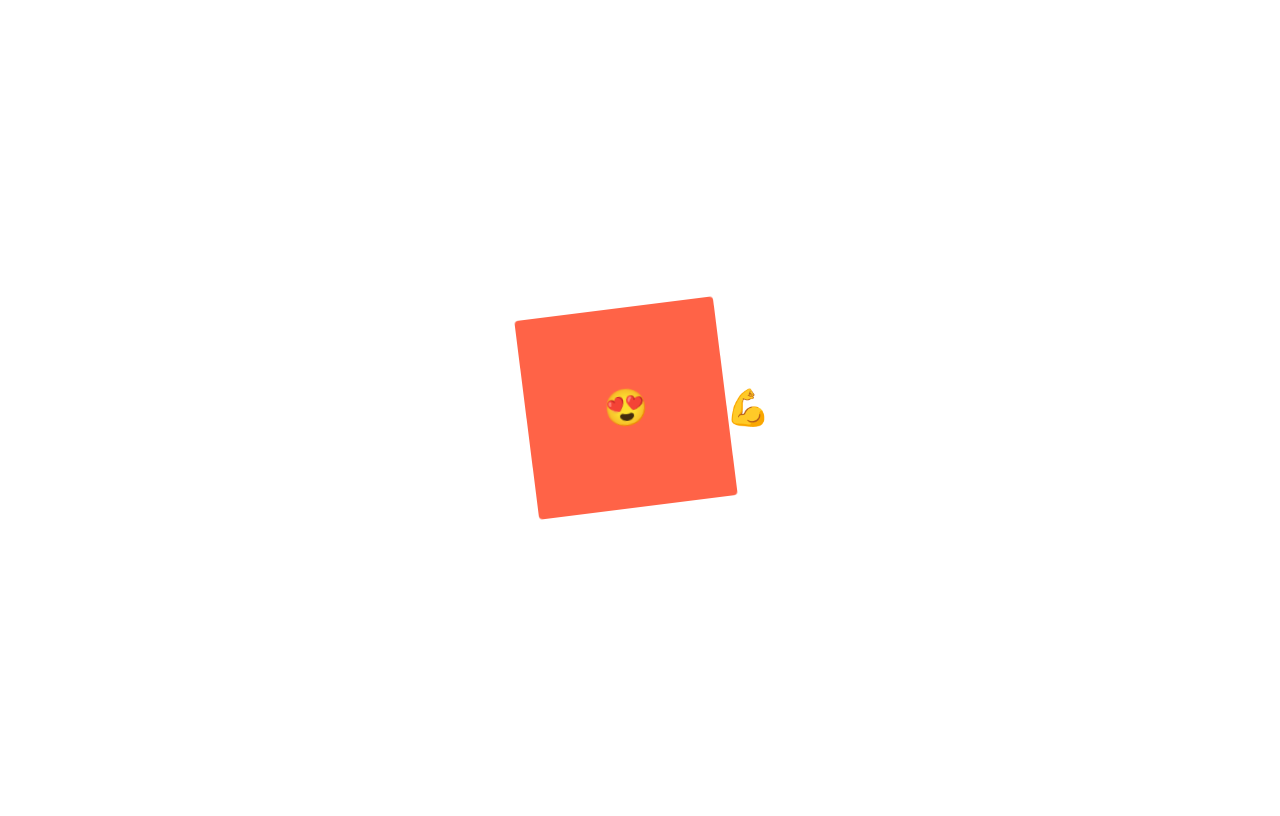
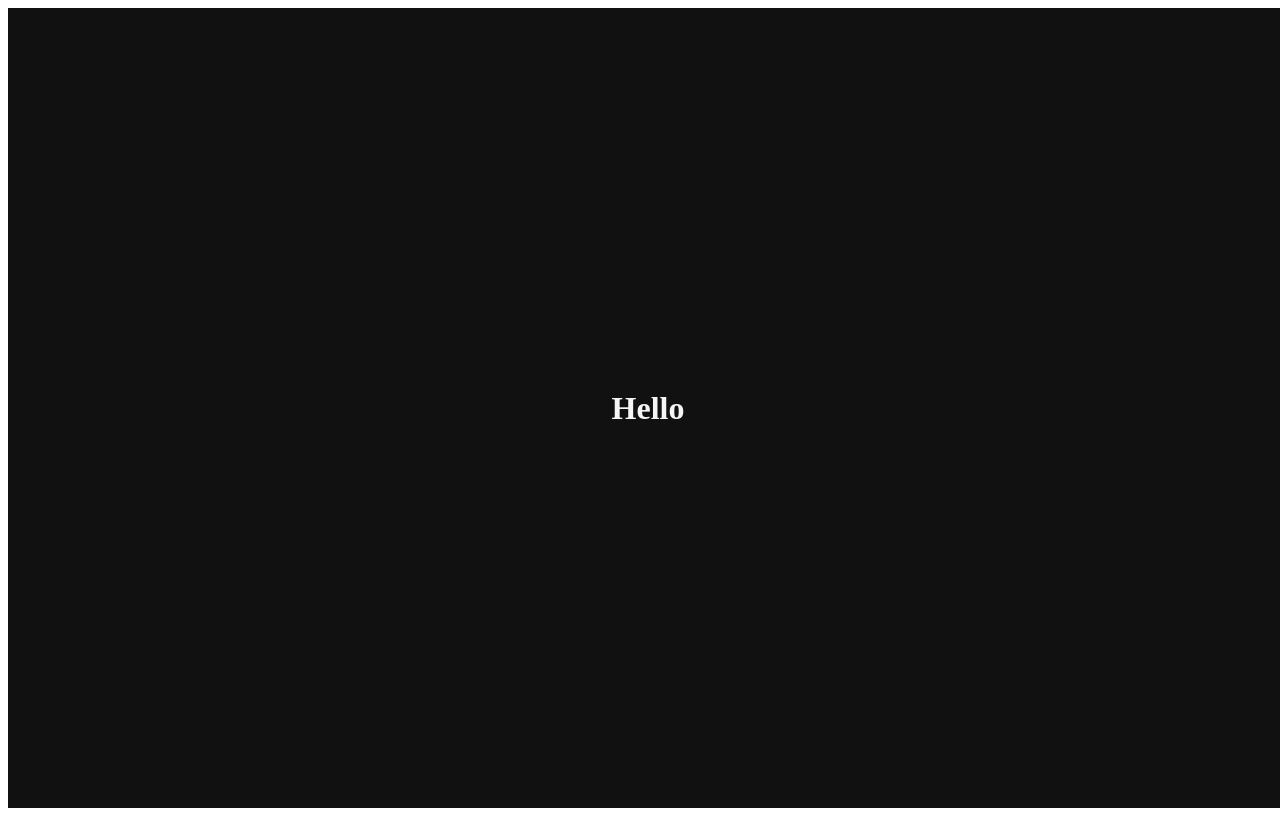
Before and after one commit to eunji-19/react-nomad-01, a React (Create React App) app: page / in a window 1280 px wide. Built offline with nearby package versions, Linux system fonts and the light colour scheme.

Commit message:
themeProvider

```diff
--- a/src/App.js
+++ b/src/App.js
@@ -10,78 +10,17 @@
   width: 100vw;
   justify-content: center;
   align-items: center;
+  background-color: ${(props) => props.theme.backgroundColor};
 `;
 
-const rotationAnimation = keyframes`
-    0% {
-        transform: rotate(0deg);
-        border-radius: 0px;
-    }
-    50% {
-        border-radius: 100px;
-    }
-    100% {
-        transform: rotate(360deg);
-        border-radius: 0px;
-    }
-`;
-
-/**
- * Styled-Componets 안의 element 선택하는 방법 1
- * <span></span>
- */
-// const Box = styled.div`
-//   height: 200px;
-//   width: 200px;
-//   background-color: tomato;
-//   animation: ${rotationAnimation} 1s linear infinite;
-//   display: flex;
-//   justify-content: center;
-//   align-items: center;
-//   span {
-//     font-size: 36px;
-//     &:hover {
-//       font-size: 50px;
-//     }
-//     &:active {
-//       opacity: 0;
-//     }
-//   }
-// `;
-
-/**
- * Styled-Componets 안의 element 선택하는 방법 2
- * <Emoji as="p"></Emoji>
- */
-const Emoji = styled.span`
-  font-size: 36px;
-`;
-const Box = styled.div`
-  height: 200px;
-  width: 200px;
-  background-color: tomato;
-  animation: ${rotationAnimation} 1s linear infinite;
-  display: flex;
-  justify-content: center;
-  align-items: center;
-  ${Emoji} {
-    &:hover {
-      font-size: 100px;
-    }
-    &:active {
-      opacity: 0;
-    }
-  }
+const Title = styled.h1`
+  color: ${(props) => props.theme.textColor};
 `;
 
 const App = () => {
   return (
     <Wrapper>
-      <Box>
-        {/* <span>😍</span> */}
-        <Emoji>😍</Emoji>
-      </Box>
-      <Emoji>💪</Emoji>
+      <Title>Hello</Title>
     </Wrapper>
   );
 };
--- a/src/index.js
+++ b/src/index.js
@@ -1,10 +1,23 @@
 import React from "react";
 import ReactDOM from "react-dom";
+import { ThemeProvider } from "styled-components";
 import App from "./App";
+
+const dartTheme = {
+  textColor: "whitesmoke",
+  backgroundColor: "#111111",
+};
+
+const lightTheme = {
+  textColor: "#111111",
+  backgroundColor: "whitesmoke",
+};
 
 ReactDOM.render(
   <React.StrictMode>
-    <App />
+    <ThemeProvider theme={dartTheme}>
+      <App />
+    </ThemeProvider>
   </React.StrictMode>,
   document.getElementById("root")
 );
```
